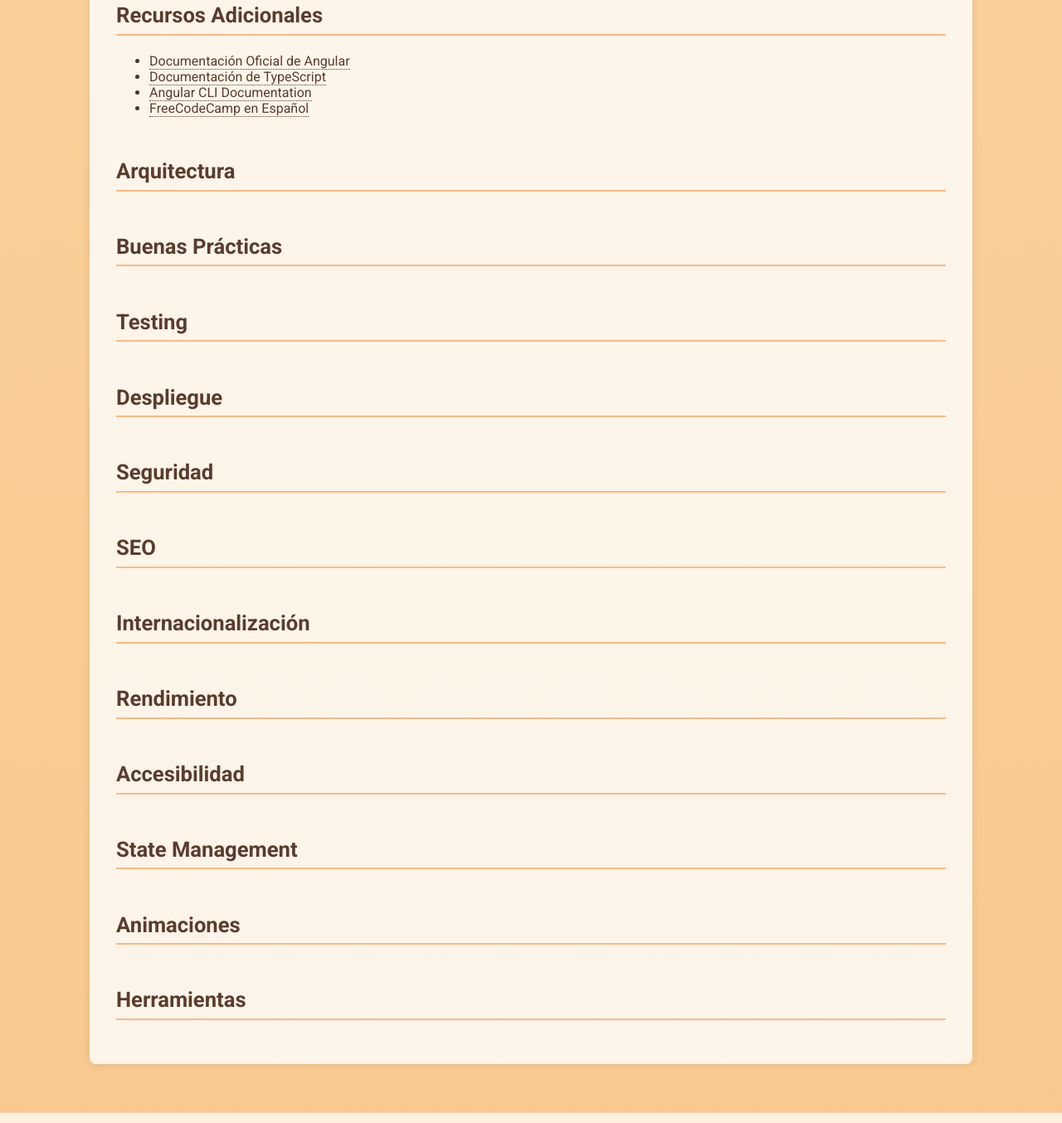
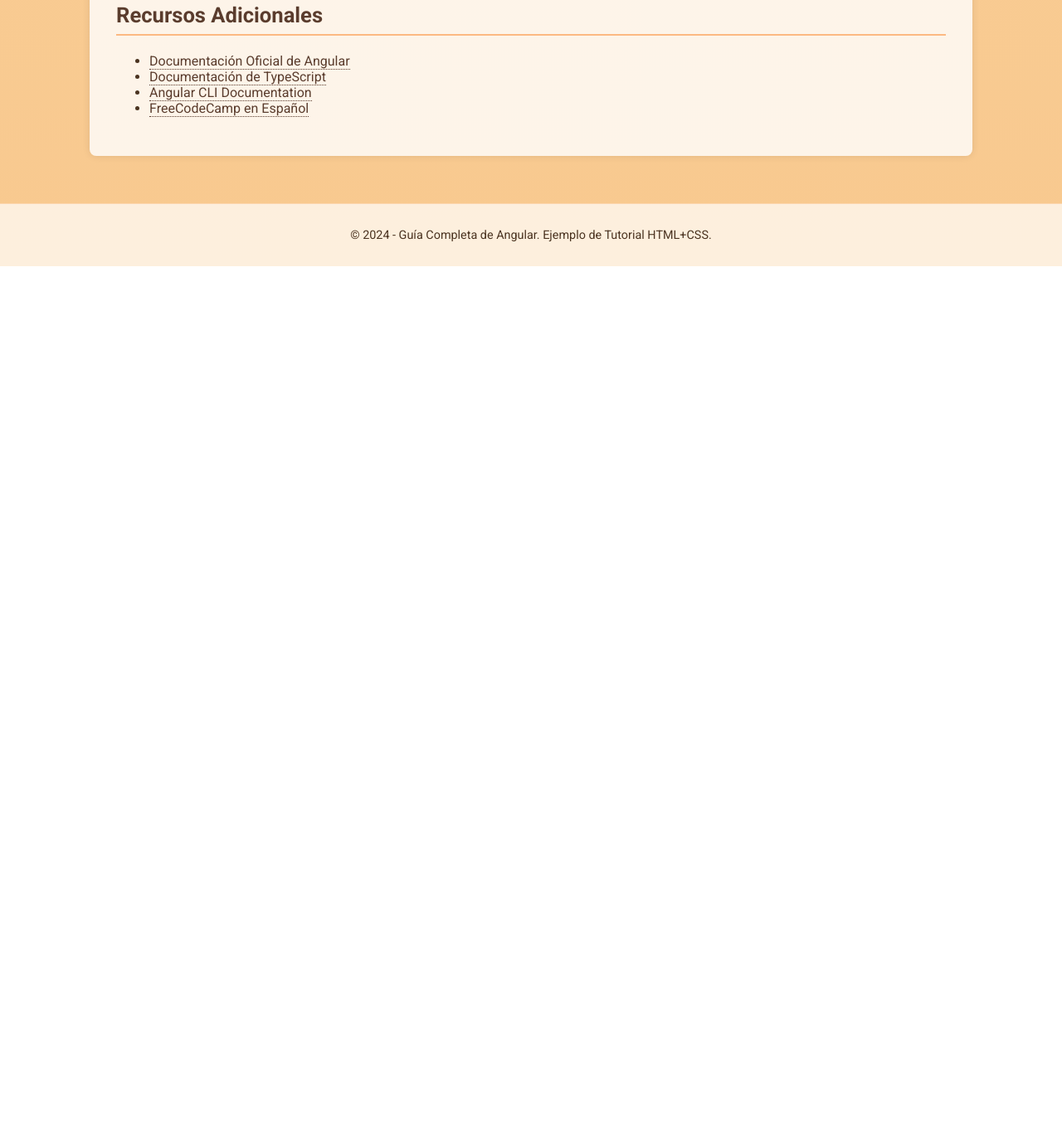
Before and after one commit to Jonathfg/jonathfg.github.io, a plain HTML site: page index.html in a window 1280 px wide. Shown: the part 6206-7560 px from the top of the page at 83% size. After the commit the page ends 6527 px from the top, so only its background shows below. Drawn offline with Linux system fonts and the light colour scheme.

Commit message:
Update index.html

```diff
--- a/index.html
+++ b/index.html
@@ -274,20 +274,6 @@ ng generate component users/user-detail
       </ul>
     </section>
 
-    <!-- Secciones adicionales sin contenido (9 a 20) -->
-    <section id="arquitectura"><h2>Arquitectura</h2></section>
-    <section id="buenas-practicas"><h2>Buenas Prácticas</h2></section>
-    <section id="testing"><h2>Testing</h2></section>
-    <section id="despliegue"><h2>Despliegue</h2></section>
-    <section id="seguridad"><h2>Seguridad</h2></section>
-    <section id="seo"><h2>SEO</h2></section>
-    <section id="internacionalizacion"><h2>Internacionalización</h2></section>
-    <section id="rendimiento"><h2>Rendimiento</h2></section>
-    <section id="accesibilidad"><h2>Accesibilidad</h2></section>
-    <section id="state-management"><h2>State Management</h2></section>
-    <section id="animaciones"><h2>Animaciones</h2></section>
-    <section id="herramientas"><h2>Herramientas</h2></section>
-
   </main>
 
   <footer>
```
